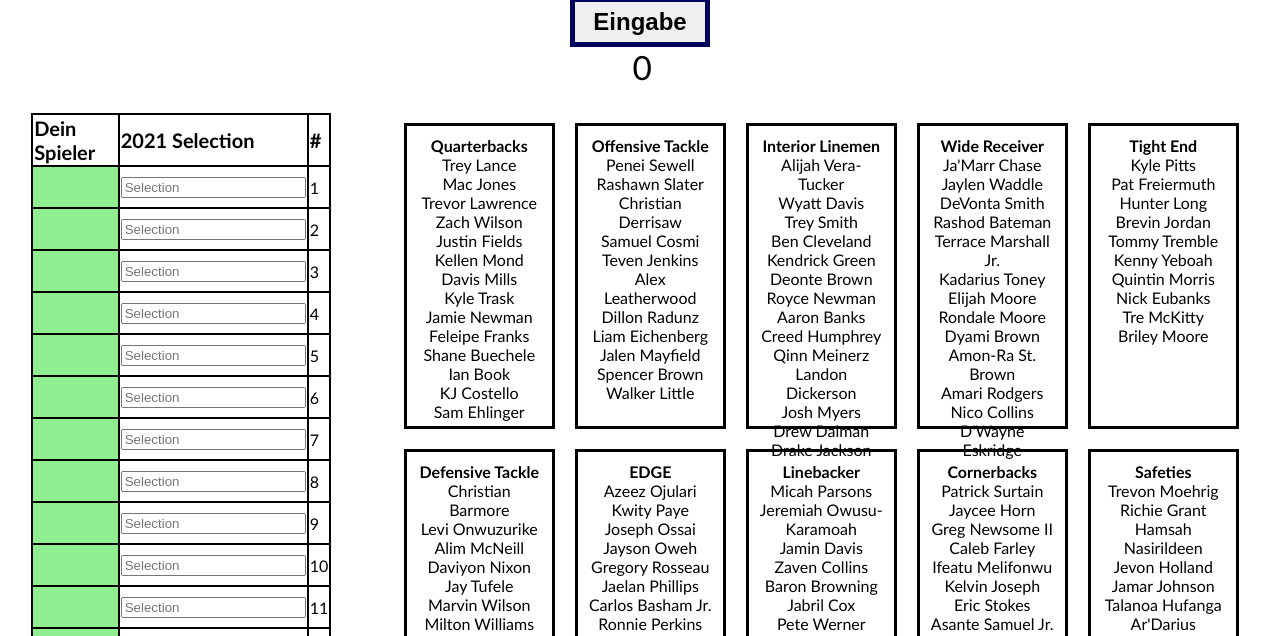
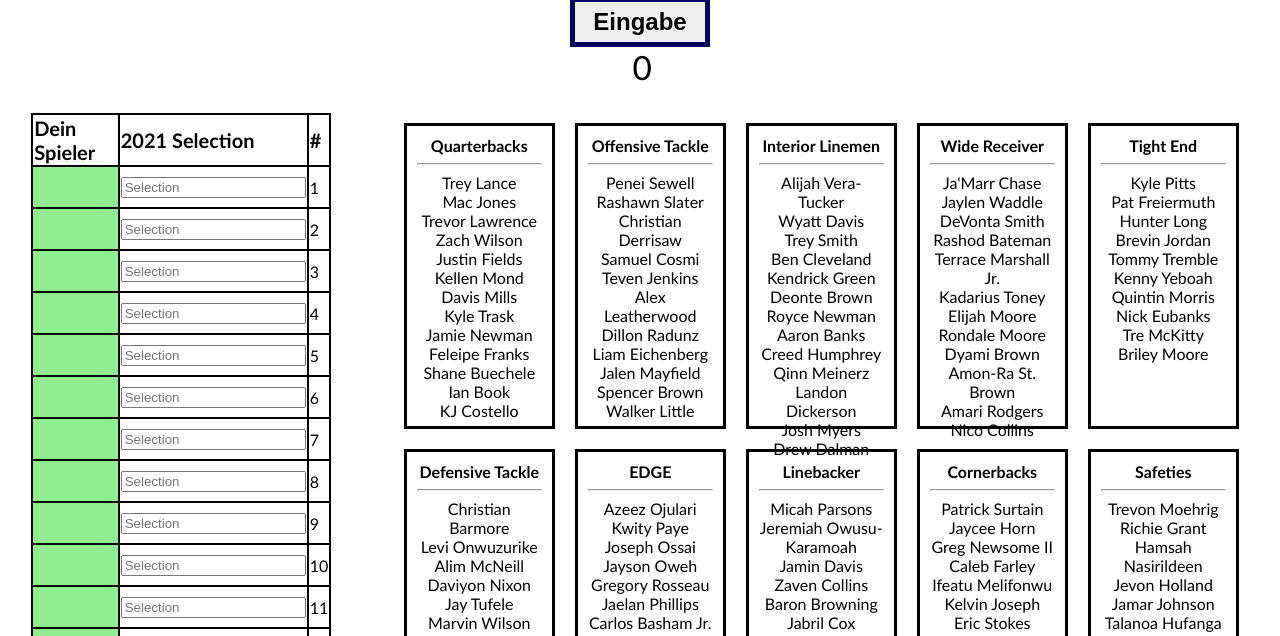
Before and after one commit to OnTheClock21/OnTheClock21.github.io, a plain HTML site: page index.html in a window 1280 px wide. Shown: the part 153-789 px from the top of the page. Drawn offline with Linux system fonts and the light colour scheme.

Commit message:
Add files via upload

```diff
--- a/index.html
+++ b/index.html
@@ -60,36 +60,36 @@
    </div>
         <div id = "O#+D#">
             <div id = "Offense">
-                        <div id = "container02">Quarterbacks
+                        <div id = "container02">Quarterbacks<hr>
                         </div>
 
-                        <div id="container03">Offensive Tackle
+                        <div id="container03">Offensive Tackle<hr>
                         </div>
 
-                        <div id="container04">Interior Linemen
+                        <div id="container04">Interior Linemen<hr>
                         </div>
 
-                        <div id="container05">Wide Receiver
+                        <div id="container05">Wide Receiver<hr>
                         </div>
 
-                        <div id="container06">Tight End
+                        <div id="container06">Tight End<hr>
                         </div>
                 </div>
 
                 <div id ="Defense">
-                    <div id="container07">Defensive Tackle
+                    <div id="container07">Defensive Tackle<hr>
                     </div>
 
-                    <div id="container08">EDGE
+                    <div id="container08">EDGE<hr>
                     </div>
 
-                    <div id="container09">Linebacker
+                    <div id="container09">Linebacker<hr>
                     </div>
 
-                    <div id="container10">Cornerbacks
+                    <div id="container10">Cornerbacks<hr>
                     </div>
 
-                    <div id="container11">Safeties
+                    <div id="container11">Safeties<hr>
                     </div>
 
 
--- a/project_draft01.js
+++ b/project_draft01.js
@@ -34,7 +34,7 @@ window.addEventListener("load", S);
 function QB(data){
     var container = document.getElementById("container02");
 
-    for (i=0; i<14; i++){
+    for (i=0; i<13; i++){
         var newPlayer = document.createElement("DIV");
         newPlayer.setAttribute("id" , data[i].Vorname );
         newPlayer.setAttribute("draggable", "true");
@@ -67,7 +67,7 @@ function OT(data){
 
 function OG(data){
     var container = document.getElementById("container04");
-    for (i=25; i<39; i++){
+    for (i=25; i<38; i++){
         var newPlayer = document.createElement("DIV");
         newPlayer.setAttribute("id" , data[i].Vorname );
         newPlayer.setAttribute("draggable", "true");
@@ -83,7 +83,7 @@ function OG(data){
 
 function WR(data){
     var container = document.getElementById("container05");
-    for (i=39; i<52; i++){
+    for (i=39; i<51; i++){
         var newPlayer = document.createElement("DIV");
         newPlayer.setAttribute("id" , data[i].Vorname );
         newPlayer.setAttribute("draggable", "true");
@@ -131,7 +131,7 @@ function DT(data){
 
 function EDGE(data){
     var container = document.getElementById("container08");
-    for (i=70; i<84; i++){
+    for (i=70; i<83; i++){
         var newPlayer = document.createElement("DIV");
         newPlayer.setAttribute("id" , data[i].Vorname );
         newPlayer.setAttribute("draggable", "true");
@@ -147,7 +147,7 @@ function EDGE(data){
 
 function LB(data){
     var container = document.getElementById("container09");
-    for (i=84; i<97; i++){
+    for (i=84; i<96; i++){
         var newPlayer = document.createElement("DIV");
         newPlayer.setAttribute("id" , data[i].Vorname );
         newPlayer.setAttribute("draggable", "true");
@@ -163,7 +163,7 @@ function LB(data){
 
 function CB(data){
     var container = document.getElementById("container10");
-    for (i=97; i<111; i++){
+    for (i=97; i<110; i++){
         var newPlayer = document.createElement("DIV");
         newPlayer.setAttribute("id" , data[i].Vorname );
         newPlayer.setAttribute("draggable", "true");
@@ -179,7 +179,7 @@ function CB(data){
 
 function S(data){
     var container = document.getElementById("container11");
-    for (i=111; i<123; i++){
+    for (i=111; i<122; i++){
         var newPlayer = document.createElement("DIV");
 
         newPlayer.setAttribute("draggable", "true");
```
